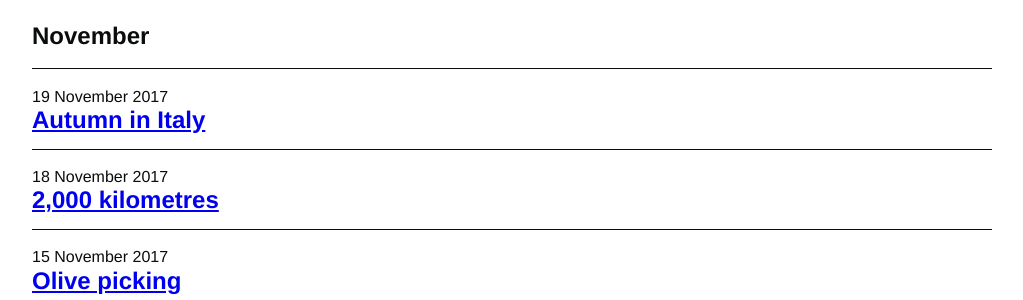
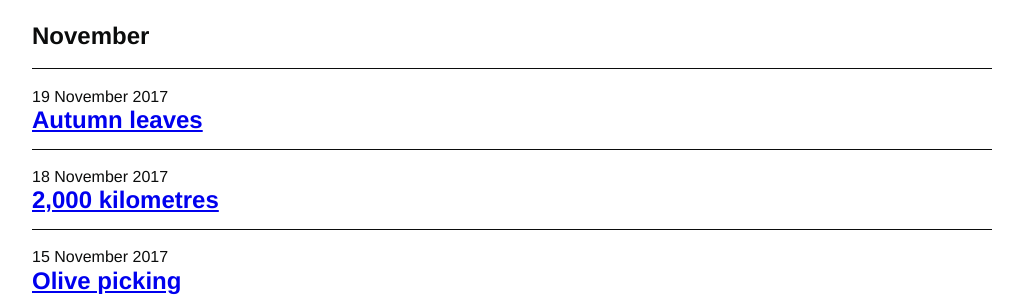
Before and after one commit to tombye/trexit, a Jekyll site: the page built from index.md, in a window 1280 px wide and 900 px high. Shown: the part 192-492 px from the top of the window, without its empty margins (128-1151 px from the left). Built offline with Jekyll 4.4.1, drawn with Linux system fonts in a browser that asks for light colours.

Commit message:
Update 2017-11-19-autumn-leaves.markdown

```diff
--- a/_posts/2017-11-19-autumn-leaves.markdown
+++ b/_posts/2017-11-19-autumn-leaves.markdown
@@ -1,6 +1,6 @@
 ---
 layout: post
-title: "Autumn in Italy"
+title: "Autumn leaves"
 date: 2017-11-19 08:30 +0100
 categories: jekyll update
 ---
```
